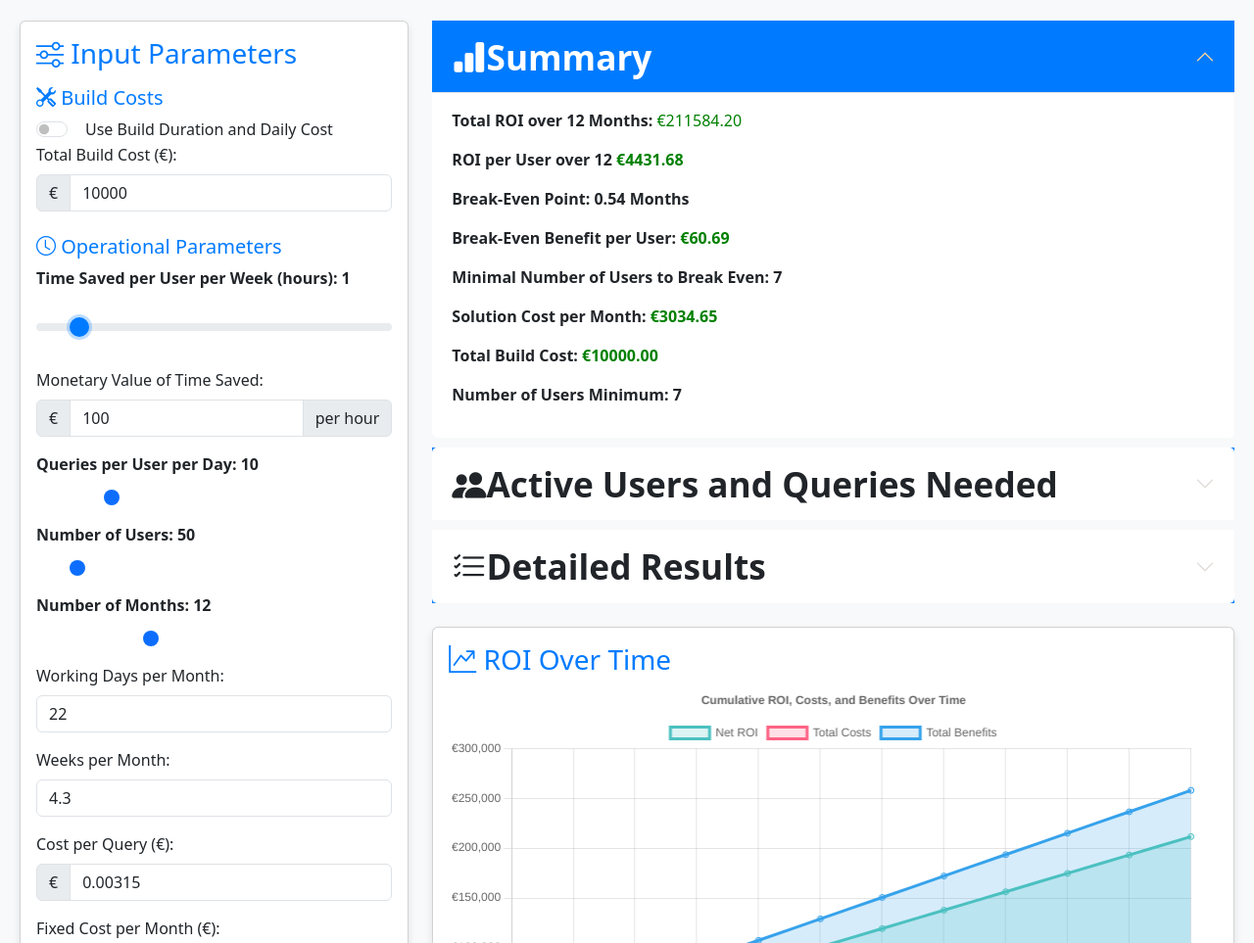
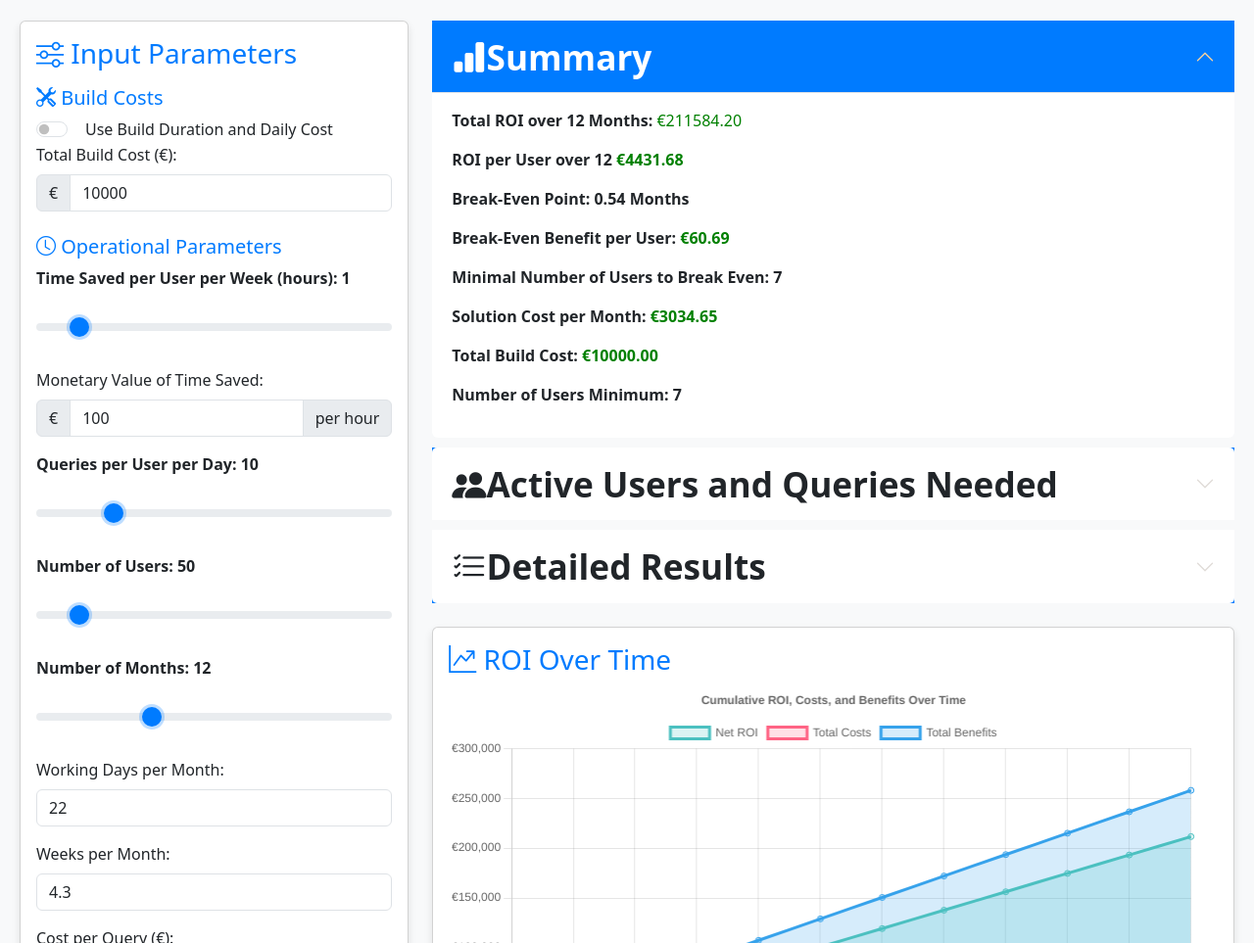
Before and after one commit to piotrlaczkowski/genai-roi-vs-rentability-simulator, a plain HTML site: page index.html in a window 1280 px wide. Shown: the part 137-1100 px from the top of the page at 98% size. Drawn offline with nearby package versions, Linux system fonts and the light colour scheme.

Commit message:
fix: improving sliders display

```diff
--- a/index.html
+++ b/index.html
@@ -500,66 +500,57 @@
                                 </div>
                                 <!-- Queries per User per Day -->
                                 <div class="mb-3">
-                                    <label
-                                        for="queriesPerDay"
-                                        class="form-label slider-label"
-                                        >Queries per User per Day:
-                                        <span id="queriesPerDayValue"
-                                            >10</span
-                                        ></label
-                                    >
-                                    <input
-                                        type="range"
-                                        class="form-range"
+                                    <label for="queriesPerDay" class="form-label slider-label">
+                                        Queries per User per Day: <span id="queriesPerDayValue">10</span>
+                                    </label>
+                                    <div class="custom-range-container">
+                                        <input type="range"
+                                            class="custom-range"
                                             min="0"
                                             max="50"
                                             step="1"
                                             id="queriesPerDay"
                                             value="10"
                                             onchange="updateSlider('queriesPerDay'); calculateROI();"
+                                            oninput="updateSliderProgress(this)"
                                         />
+                                    </div>
                                 </div>
                                 <!-- Number of Users -->
                                 <div class="mb-3">
-                                    <label
-                                        for="numberOfUsers"
-                                        class="form-label slider-label"
-                                        >Number of Users:
-                                        <span id="numberOfUsersValue"
-                                            >50</span
-                                        ></label
-                                    >
-                                    <input
-                                        type="range"
-                                        class="form-range"
+                                    <label for="numberOfUsers" class="form-label slider-label">
+                                        Number of Users: <span id="numberOfUsersValue">50</span>
+                                    </label>
+                                    <div class="custom-range-container">
+                                        <input type="range"
+                                            class="custom-range"
                                             min="1"
                                             max="500"
                                             step="1"
                                             id="numberOfUsers"
                                             value="50"
                                             onchange="updateSlider('numberOfUsers'); calculateROI();"
+                                            oninput="updateSliderProgress(this)"
                                         />
                                     </div>
-                                <!-- Months -->
+                                </div>
+                                <!-- Number of Months -->
                                 <div class="mb-3">
-                                    <label
-                                        for="numberOfMonths"
-                                        class="form-label slider-label"
-                                        >Number of Months:
-                                        <span id="numberOfMonthsValue"
-                                            >12</span
-                                        ></label
-                                    >
-                                    <input
-                                        type="range"
-                                        class="form-range"
+                                    <label for="numberOfMonths" class="form-label slider-label">
+                                        Number of Months: <span id="numberOfMonthsValue">12</span>
+                                    </label>
+                                    <div class="custom-range-container">
+                                        <input type="range"
+                                            class="custom-range"
                                             min="1"
                                             max="36"
                                             step="1"
                                             id="numberOfMonths"
                                             value="12"
                                             onchange="updateSlider('numberOfMonths'); calculateROI();"
+                                            oninput="updateSliderProgress(this)"
                                         />
+                                    </div>
                                 </div>
                                 <!-- Working Days per Month -->
                                 <div class="mb-3">
```
Lines whose indentation alone changed are shown as unchanged.
